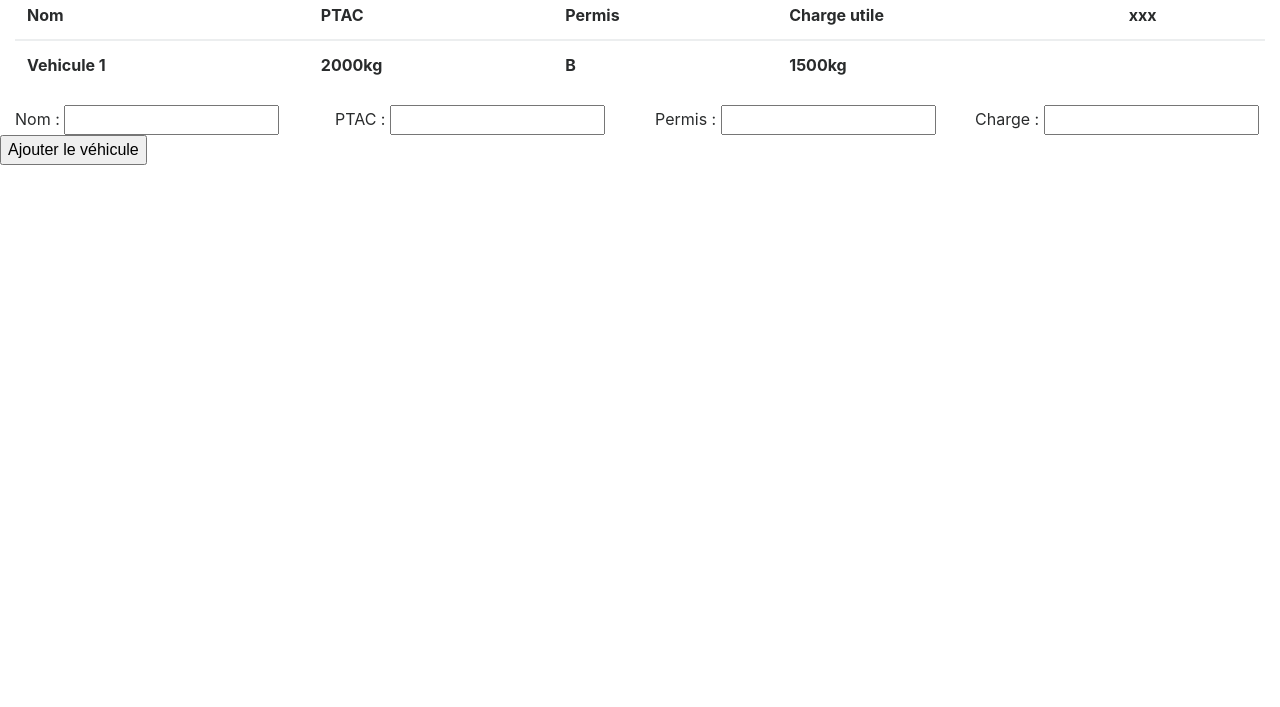
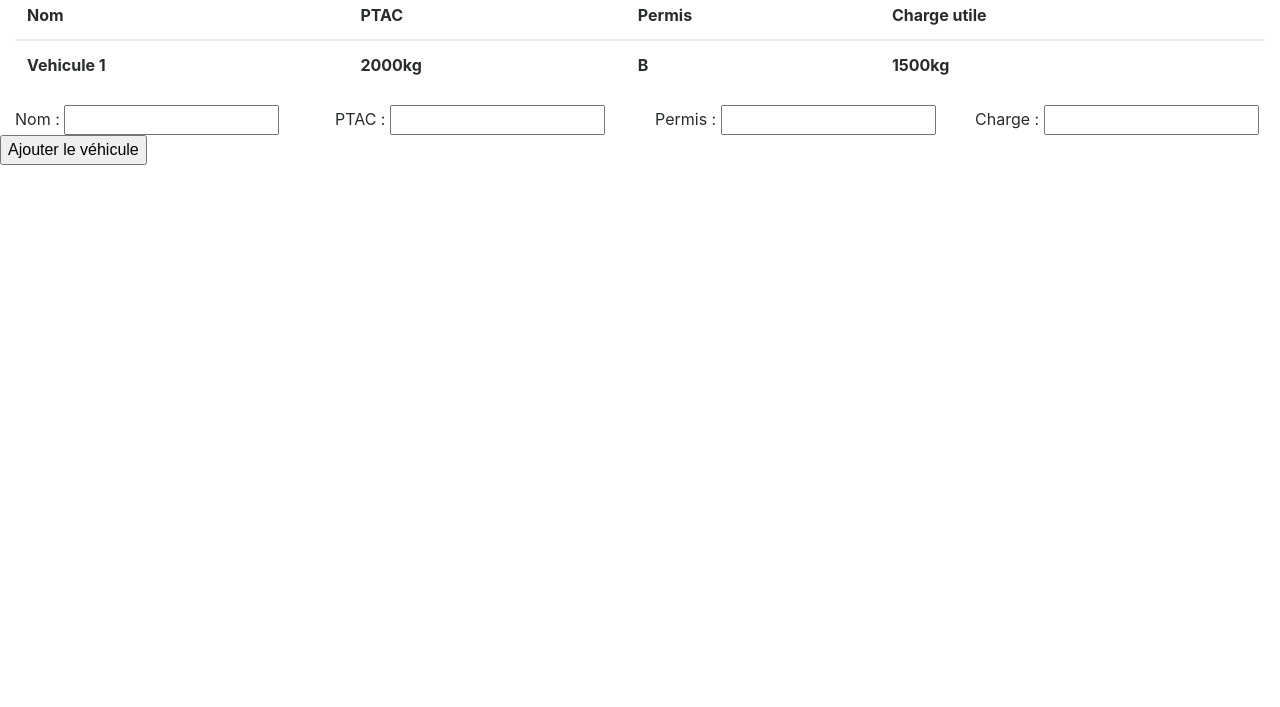
Before and after one commit to pableur/Remorques, a plain HTML site: page index.html in a window 1280 px wide. Shown: the part 93-800 px from the top of the page. Drawn offline with Linux system fonts and the light colour scheme.

Commit message:
correction_html#1

```diff
--- a/index.html
+++ b/index.html
@@ -60,7 +60,6 @@
 					<th scope="col">PTAC</th>
 					<th scope="col">Permis</th>
 					<th scope="col">Charge utile</th>
-					<th scope="row">xxx</th>
 				  </tr>
 
 
```
